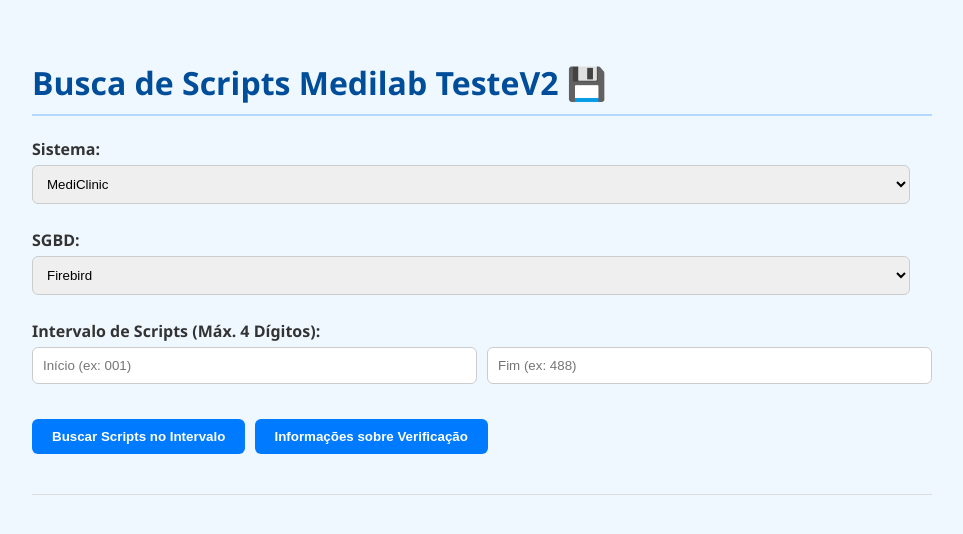
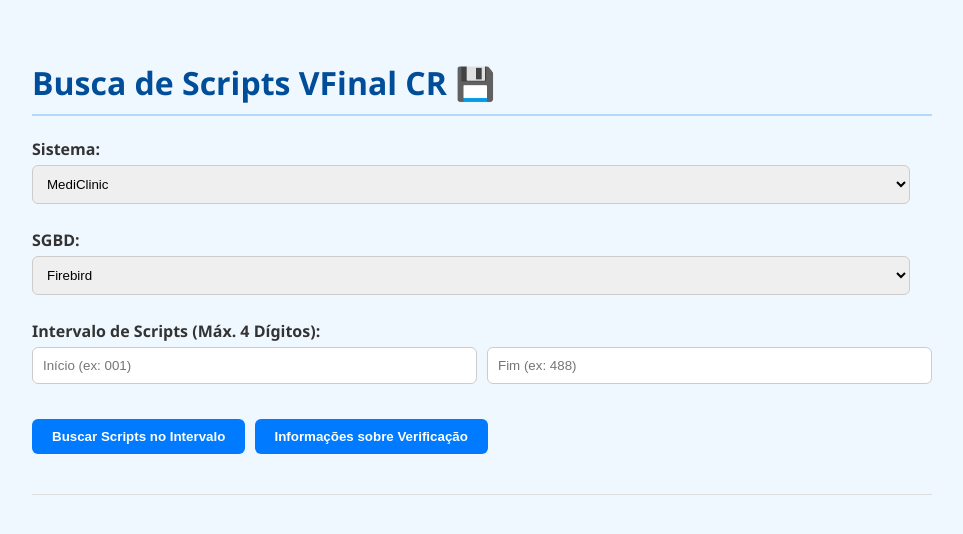
Before and after one commit to LorDRomeroZx/buscar_links, a website: page index.html in a window 1280 px wide. Shown: the whole page, without its empty margins (158-1121 px from the left). Drawn offline with Linux system fonts and the light colour scheme.

Commit message:
Update index.html

```diff
--- a/index.html
+++ b/index.html
@@ -2,7 +2,7 @@
 <html lang="pt-BR">
 <head>
     <meta charset="UTF-8">
-    <title>Localize o script que você não rodou VFinal</title>
+    <title>Busca de Scripts VFinal CR</title>
     <style>
         /* Estilos Modernos e Azuis */
         body {
@@ -89,7 +89,7 @@
     </style>
 </head>
 <body>
-    <h1>Busca de Scripts Medilab TesteV2 💾</h1>
+    <h1>Busca de Scripts VFinal CR 💾</h1>
 
     <label for="sistema">Sistema:</label>
     <select id="sistema">
@@ -193,7 +193,7 @@
                 document.getElementById('results').innerHTML = resultadosHTML;
 
             } catch (error) {
-                // CORREÇÃO APLICADA: Mensagem de erro que não menciona mais localhost
+                // Mensagem de erro que não menciona mais localhost
                 document.getElementById('results').innerHTML = `<p class="error">🔴 Erro ao acessar o servidor na nuvem. Verifique se o serviço Render está ativo. (${error.message})</p>`;
             }
         }
```
